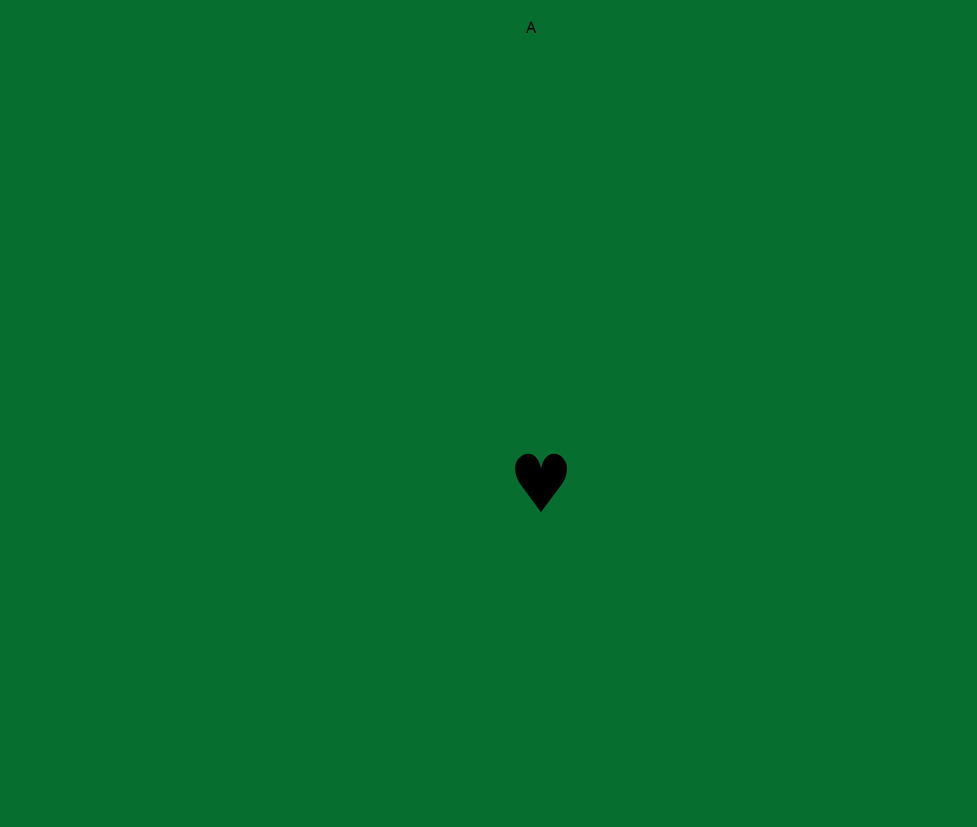
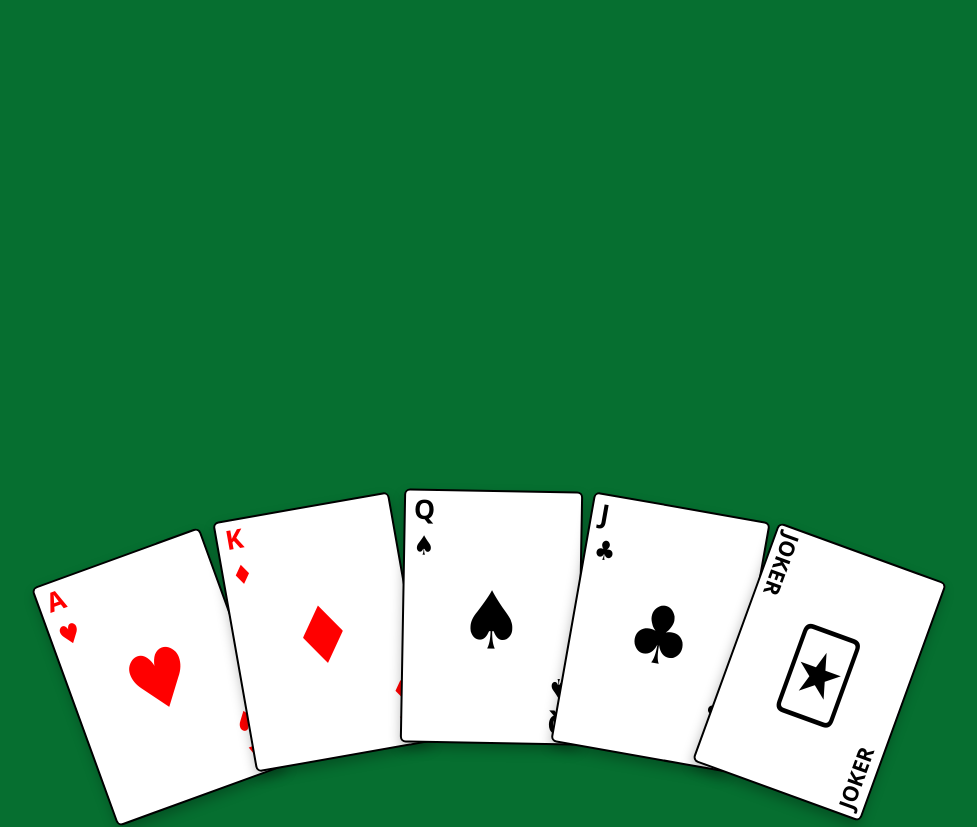
Before and after one commit to Polina-Druzhinina/Layout, a plain HTML site: page psevdoelement/homework/index.html in a window 1280 px wide. Shown: the whole page, without its empty margins (99-1076 px from the left). Before the commit the page ends 800 px from the top, so only its background shows below. Drawn offline with Linux system fonts and the light colour scheme.

Commit message:
code with cards

```diff
--- a/psevdoelement/homework/index.html
+++ b/psevdoelement/homework/index.html
@@ -4,16 +4,38 @@
     <meta charset="UTF-8">
     <meta name="viewport" content="width=device-width, initial-scale=1.0">
     <title>Карты</title>
-    <link rel="stylesheet" href="./style/style.css" type="text/css">
+    <link rel="stylesheet" href="./style/style.css">
 </head>
 <body>
-    <div class="card-red">
-        <p class="left-top">A</p>
-        <p class="centre">&hearts;</p>
+
+    <div class="card red chervi">
+        <div class="corner top-left chervi">A</div>
+        <div class="corner bottom-right chervi">A</div>
+        <div class="centre">&hearts;</div>
     </div>
 
-    <div class="card-black">
+    <div class="card red bubi">
+        <div class="corner top-left bubi">K</div>
+        <div class="corner bottom-right bubi">K</div>
+        <div class="centre">&diams;</div>
+    </div>
 
+    <div class="card black piki">
+        <div class="corner top-left piki">Q</div>
+        <div class="corner bottom-right piki">Q</div>
+        <div class="centre">&spades;</div>
+    </div>
+
+    <div class="card black kresti">
+        <div class="corner top-left kresti">J</div>
+        <div class="corner bottom-right kresti">J</div>
+        <div class="centre">&clubs;</div>
+    </div>
+
+    <div class="card black joker">
+        <div class="corner top-left joker">JOKER</div>
+        <div class="corner bottom-right joker">JOKER</div>
+        <div class="centre">&#127183;</div>
     </div>
 
 </body>
```
